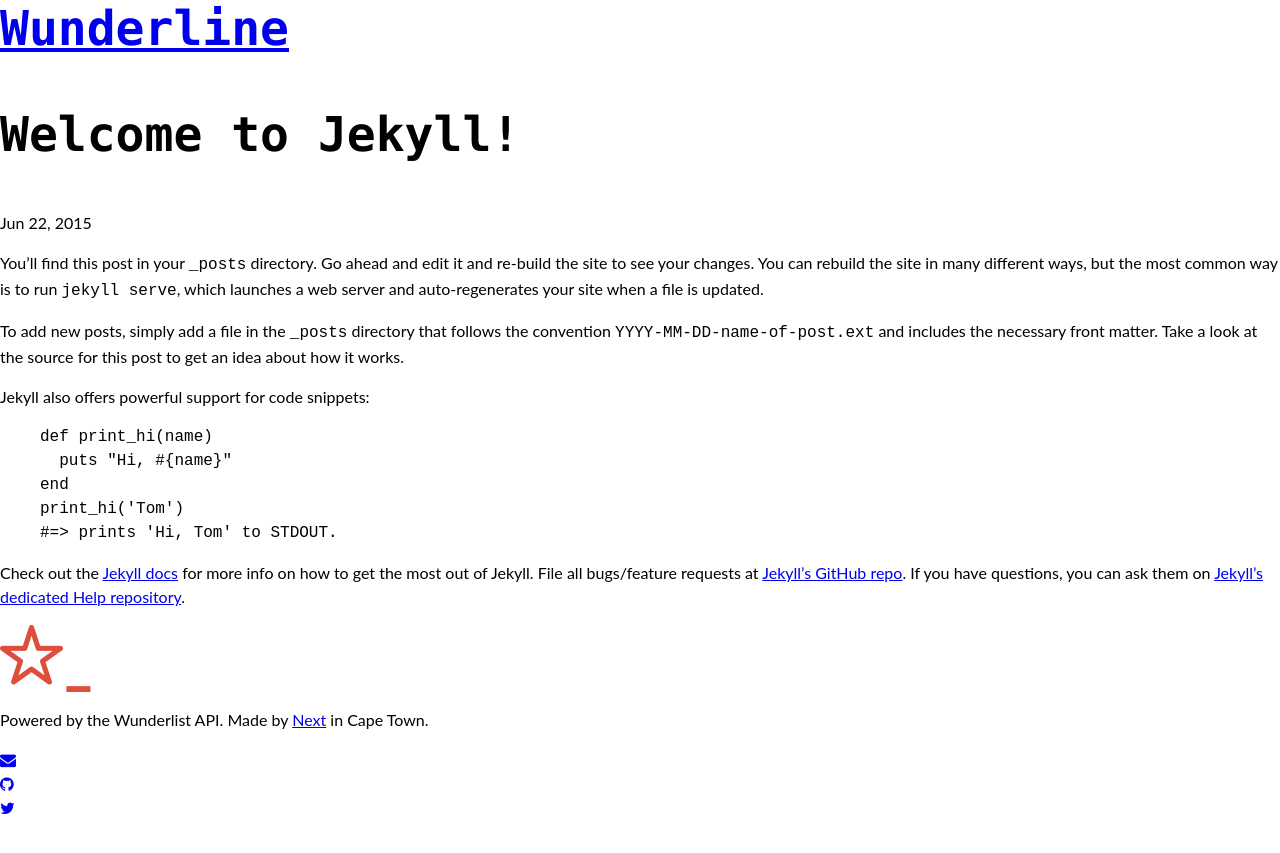
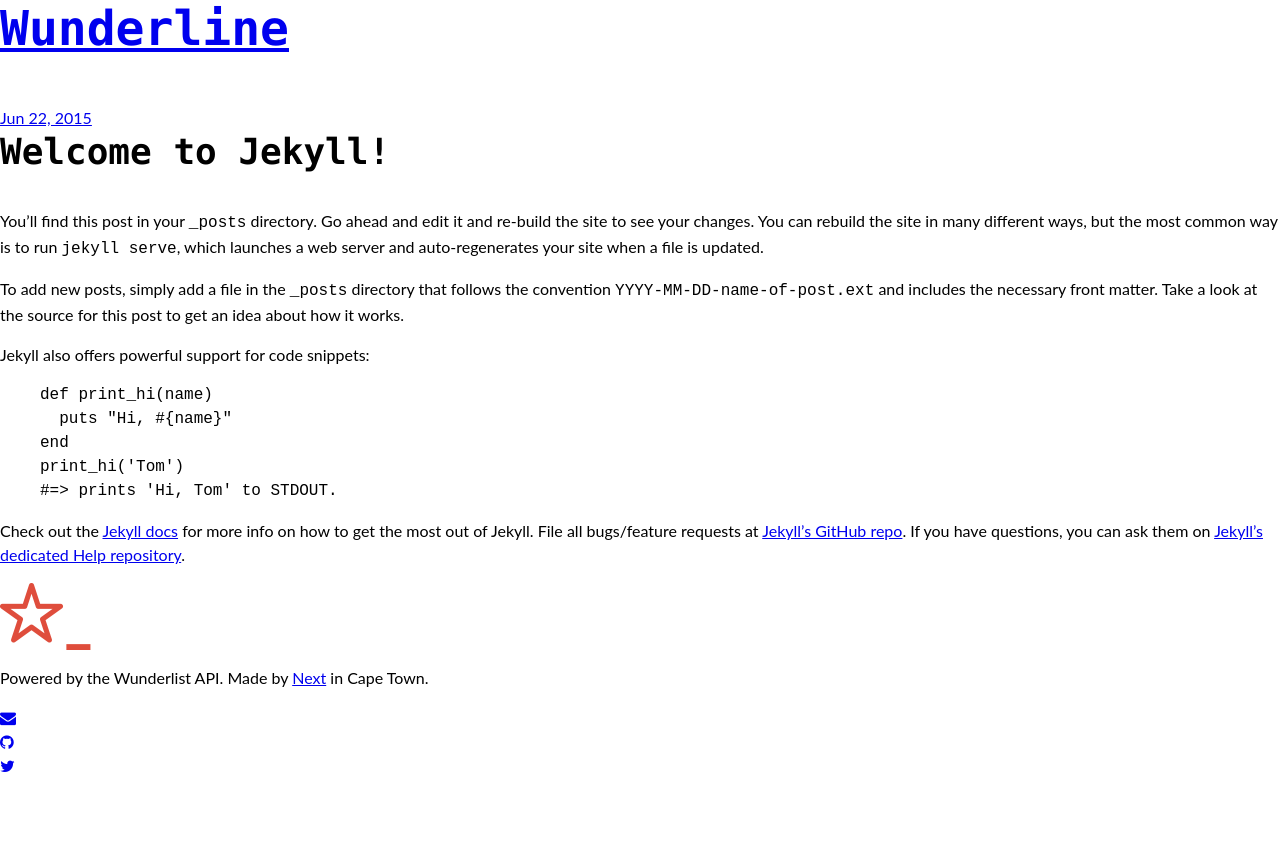
Before and after one commit to wayneashleyberry/wunderline, a Jekyll site: the page built from _posts/2015-06-22-welcome-to-jekyll.markdown, in a window 1280 px wide. Shown: the top 853 px of the page. Built offline with Jekyll 4.4.1, drawn with Linux system fonts in a browser that asks for light colours.

Commit message:
Clean: default.html, page.html, post.html

```diff
--- a/_layouts/default.html
+++ b/_layouts/default.html
@@ -1,20 +1,16 @@
-<!DOCTYPE html>
+<!doctype html>
 <html>
+{% include head.html %}
 
-  {% include head.html %}
-
-  <body>
+<body>
 
     {% include header.html %}
 
-    <div class="page-content">
-      <div class="wrapper">
+    <main role="main">
         {{ content }}
-      </div>
-    </div>
+    </main>
 
     {% include footer.html %}
 
-  </body>
-
+</body>
 </html>
--- a/_layouts/post.html
+++ b/_layouts/post.html
@@ -1,15 +1,13 @@
 ---
 layout: default
 ---
-<div class="post">
 
-  <header class="post-header">
-    <h1 class="post-title">{{ page.title }}</h1>
-    <p class="post-meta">{{ page.date | date: "%b %-d, %Y" }}{% if page.author %} • {{ page.author }}{% endif %}{% if page.meta %} • {{ page.meta }}{% endif %}</p>
-  </header>
-
-  <article class="post-content">
-    {{ content }}
-  </article>
-
-</div>
+<article itemscope itemtype="http://schema.org/BlogPosting">
+    <time datetime="{{ page.date | date: "%Y-%m-%d" }}" itemprop="datePublished">
+        <a href="{{ page.url | prepend: site.baseurl }}">{{ page.date | date: "%b %-d, %Y" }}</a>
+    </time>
+    <h2 itemprop="headline">{{ page.title }}</h2>
+    <div itemprop="articleBody">
+        {{ content }}
+    </div>
+</article>
```
Also changed, not shown: _layouts/page.html (+2 -9 lines).
